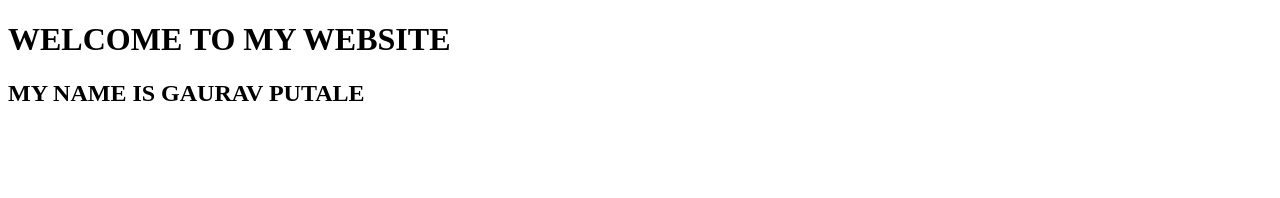
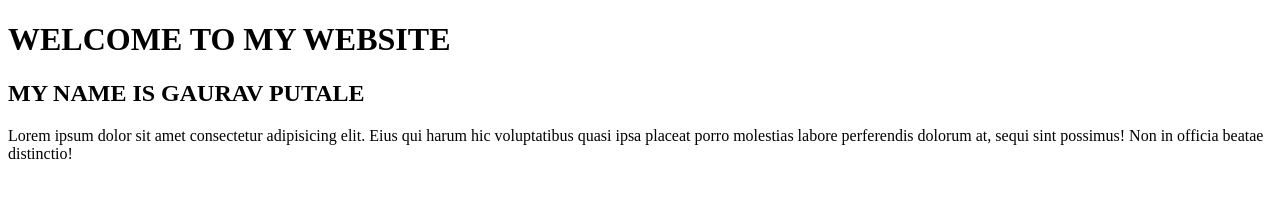
Before and after one commit to gauravputale1416/github-practice, a plain HTML site: page index.html in a window 1280 px wide. Drawn offline with Linux system fonts and the light colour scheme.

Commit message:
Added the paragraph tag

```diff
--- a/index.html
+++ b/index.html
@@ -6,5 +6,6 @@
 <body>
     <h1>WELCOME TO MY WEBSITE</h1>
     <h2> MY NAME IS GAURAV PUTALE</h2>
+    <p>Lorem ipsum dolor sit amet consectetur adipisicing elit. Eius qui harum hic voluptatibus quasi ipsa placeat porro molestias labore perferendis dolorum at, sequi sint possimus! Non in officia beatae distinctio!</p>
 </body>
 </html>
```
